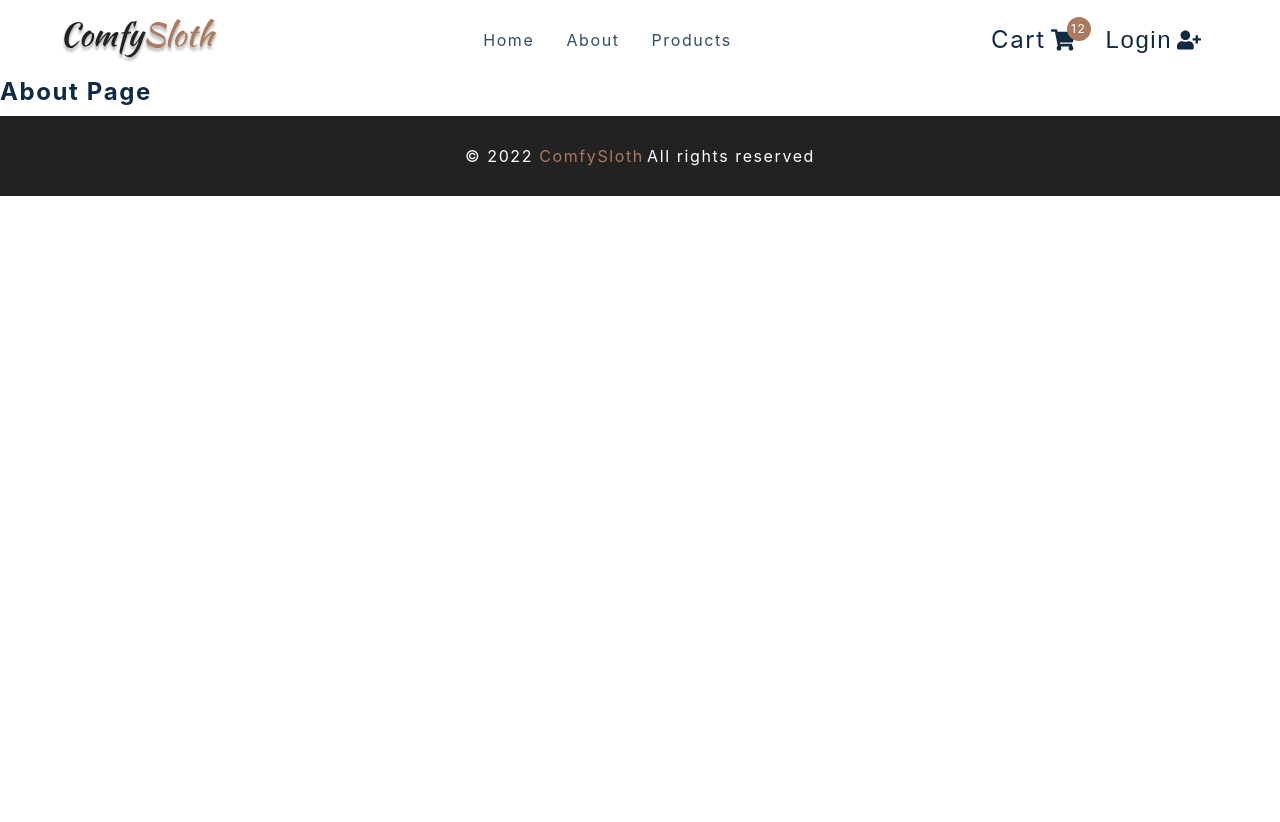
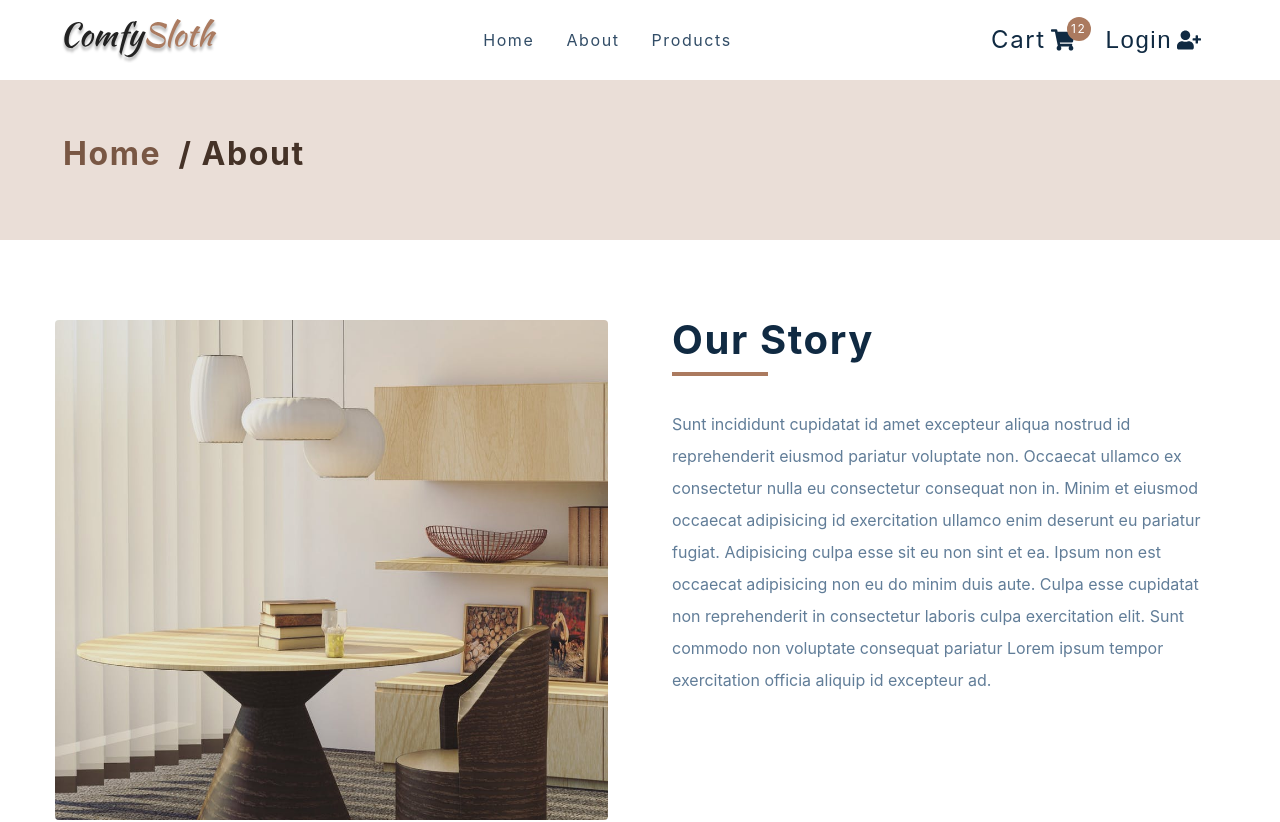
Before and after one commit to AnasAzkoul/react-onlineshopping, a React (Create React App) app: page /about in a window 1280 px wide. Shown: the top 822 px of the page. Before the commit the page ends 800 px from the top, so only its background shows below. Built offline with nearby package versions, Linux system fonts and the light colour scheme.

Commit message:
set up error page / about us page / check out page

```diff
--- a/package.json
+++ b/package.json
@@ -11,11 +11,11 @@
     "@testing-library/user-event": "^12.2.2",
     "axios": "^0.21.1",
     "dotenv": "^8.2.0",
-    "react": "^17.0.1",
-    "react-dom": "^17.0.1",
+    "react": "^16.13.1",
+    "react-dom": "^16.13.1",
+    "react-scripts": "3.4.3",
     "react-icons": "^3.11.0",
     "react-router-dom": "^5.2.0",
-    "react-scripts": "4.0.0",
     "stripe": "^8.130.0",
     "styled-components": "^5.2.1",
     "web-vitals": "^0.2.4"
--- a/src/components/CartButtons.js
+++ b/src/components/CartButtons.js
@@ -6,7 +6,8 @@ import { useProductsContext } from '../context/products_context'
 import { useCartContext } from '../context/cart_context'
 import { useUserContext } from '../context/user_context'
 
-const CartButtons = ({closeSidebar}) => {
+const CartButtons = () => {
+  const { closeSidebar} = useProductsContext();
   return (
     <Wrapper className='cart-btn-wrapper'>
       <Link to='/cart' className='cart-btn' onClick={closeSidebar}>
@@ -16,7 +17,7 @@ const CartButtons = ({closeSidebar}) => {
           <span className='cart-value'>12</span>
         </span>
       </Link>
-      <button type='button' className='auth-btn' onClick={closeSidebar}>
+      <button type='button' className='auth-btn'>
         Login <FaUserPlus />
       </button>
     </Wrapper>
--- a/src/components/PageHero.js
+++ b/src/components/PageHero.js
@@ -1,8 +1,14 @@
 import React from 'react'
 import styled from 'styled-components'
 import { Link } from 'react-router-dom'
-const PageHero = () => {
-  return <h4>page hero</h4>
+const PageHero = ({title}) => {
+  return <Wrapper>
+    <div className="section-center">
+      <h3>
+        <Link to='/'>Home</Link> / {title}
+      </h3>
+    </div>
+  </Wrapper>
 }
 
 const Wrapper = styled.section`
--- a/src/components/Sidebar.js
+++ b/src/components/Sidebar.js
@@ -33,7 +33,9 @@ const Sidebar = () => {
             );
           })}
           <li>
-            <Link to='/checkout'>Checkout</Link>
+            <Link to='/checkout' onClick={closeSidebar}>
+              Checkout
+            </Link>
           </li>
         </ul>
         <CartButtons closeSidebar={closeSidebar} />
--- a/src/pages/AboutPage.js
+++ b/src/pages/AboutPage.js
@@ -4,7 +4,23 @@ import { PageHero } from '../components'
 import aboutImg from '../assets/hero-bcg.jpeg'
 
 const AboutPage = () => {
-  return <h4>about page</h4>
+  return (
+    <main>
+      <PageHero title='about'/>
+      <Wrapper className='page section section-center'>
+        <img src={aboutImg} alt="nice desk" />
+        <article>
+          <div className="title">
+            <h2>Our story</h2>
+            <div className="underline"></div>
+            <p>
+              Sunt incididunt cupidatat id amet excepteur aliqua nostrud id reprehenderit eiusmod pariatur voluptate non. Occaecat ullamco ex consectetur nulla eu consectetur consequat non in. Minim et eiusmod occaecat adipisicing id exercitation ullamco enim deserunt eu pariatur fugiat. Adipisicing culpa esse sit eu non sint et ea. Ipsum non est occaecat adipisicing non eu do minim duis aute. Culpa esse cupidatat non reprehenderit in consectetur laboris culpa exercitation elit. Sunt commodo non voluptate consequat pariatur Lorem ipsum tempor exercitation officia aliquip id excepteur ad.
+            </p>
+          </div>
+        </article>
+      </Wrapper>
+    </main>
+  )
 }
 
 const Wrapper = styled.section`
--- a/src/pages/CheckoutPage.js
+++ b/src/pages/CheckoutPage.js
@@ -6,7 +6,14 @@ import { useCartContext } from '../context/cart_context'
 import { Link } from 'react-router-dom'
 
 const CheckoutPage = () => {
-  return <h4>checkout page</h4>
+  return (
+    <main>
+      <PageHero title='Checkout' />
+      <Wrapper className='page'>
+        <h1>checkout here</h1>
+      </Wrapper>
+    </main>
+  )
 }
 const Wrapper = styled.div``
 export default CheckoutPage
--- a/src/pages/ErrorPage.js
+++ b/src/pages/ErrorPage.js
@@ -1,8 +1,20 @@
 import React from 'react'
 import styled from 'styled-components'
-import { Link } from 'react-router-dom'
+import {Link} from 'react-router-dom'
+
+
 const ErrorPage = () => {
-  return <h4>error page</h4>
+  return (
+    <Wrapper className='page-100'>
+      <section>
+        <h1>404</h1>
+        <h3>Sorry, the page your requested cannot be found</h3>
+        <Link to='/' className='btn'>
+          back Home
+        </Link>
+      </section>
+    </Wrapper>
+  )
 }
 
 const Wrapper = styled.main`
```
Also changed, not shown: 1 other file (tests, documents, lock files or other folders).
